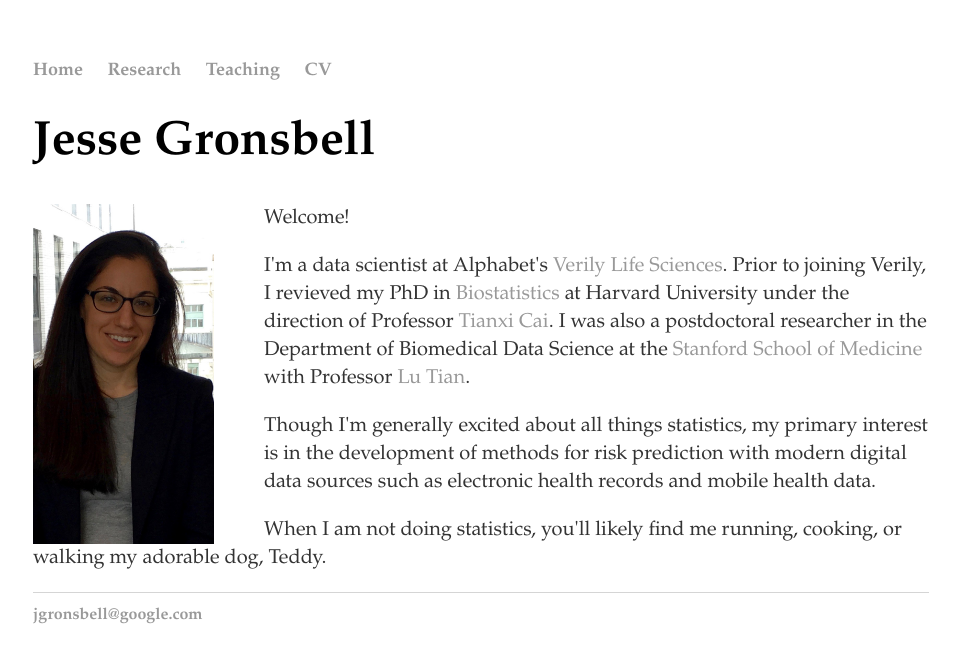
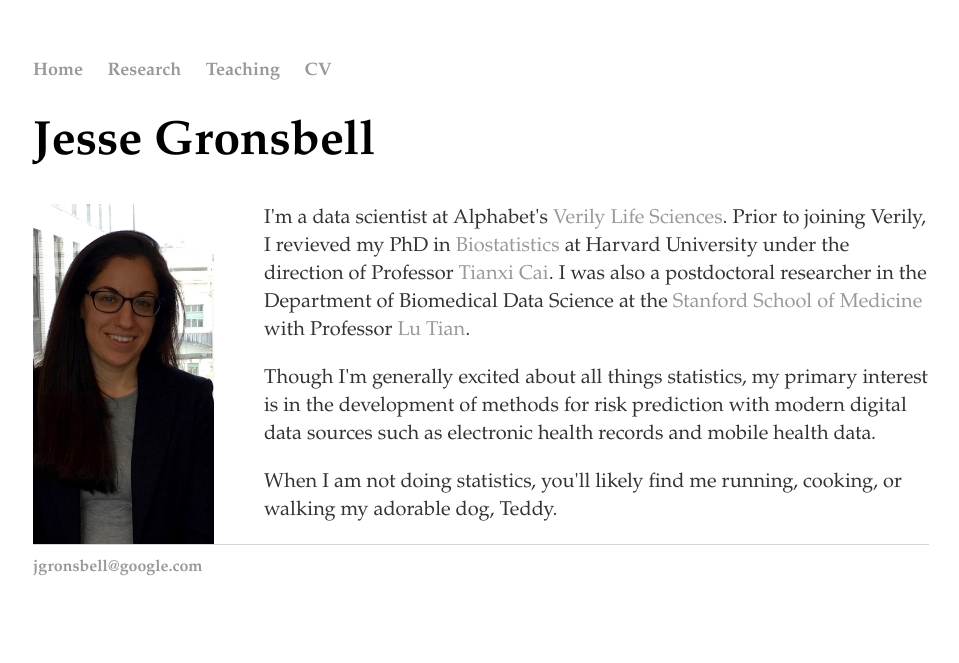
Before and after one commit to jgrons/old_website, a Jekyll site: the page built from index.html, in a window 1280 px wide. Shown: the top 663 px of the page, without its empty margins (159-1118 px from the left). Built offline with Jekyll 4.4.1, drawn with Linux system fonts in a browser that asks for light colours.

Commit message:
Update index.html

```diff
--- a/index.html
+++ b/index.html
@@ -10,9 +10,6 @@
                   title="JG" alt="JG"/></a>
         </div>
 
-	<p style="font-size:20px; font-family: palatino">
-	Welcome!
-	</p>
 
 		<p style="font-size:20px; font-family: palatino">
 	I'm a data scientist at Alphabet's <a href="https://verily.com/">
```
